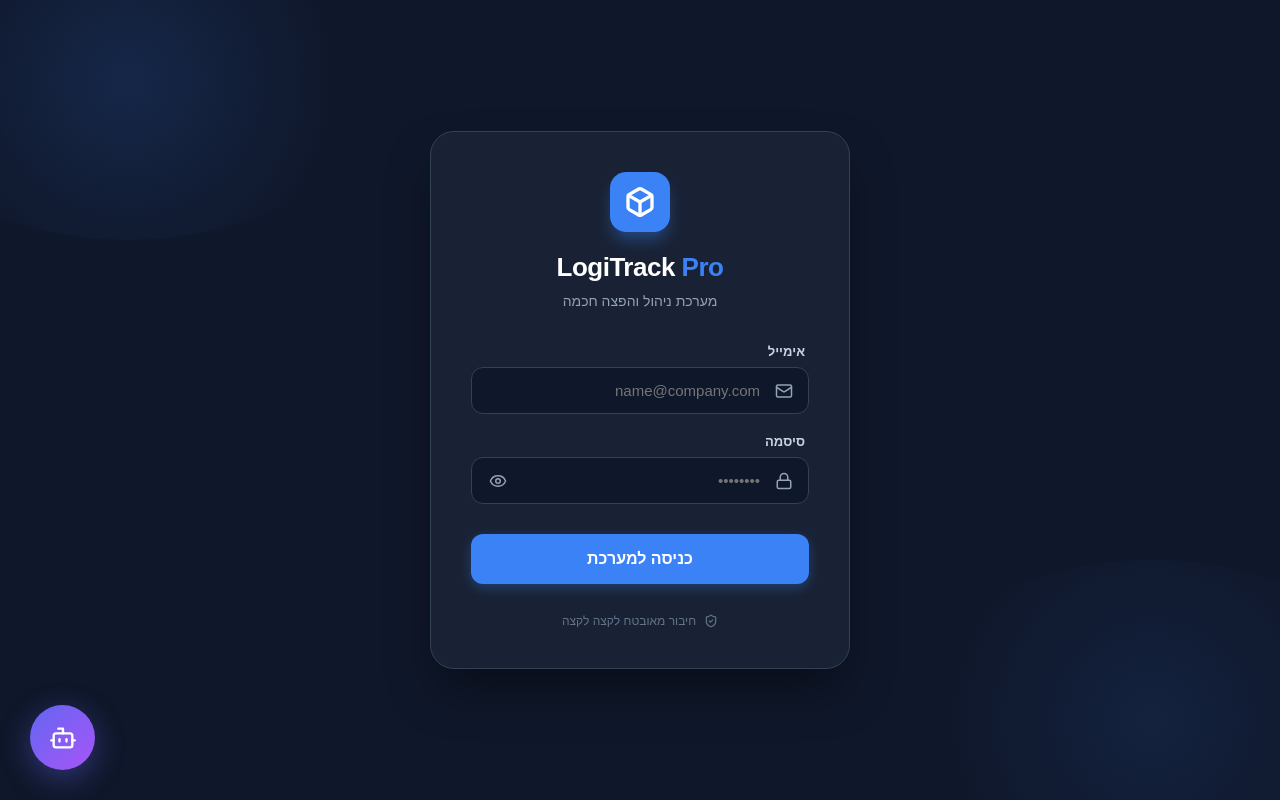
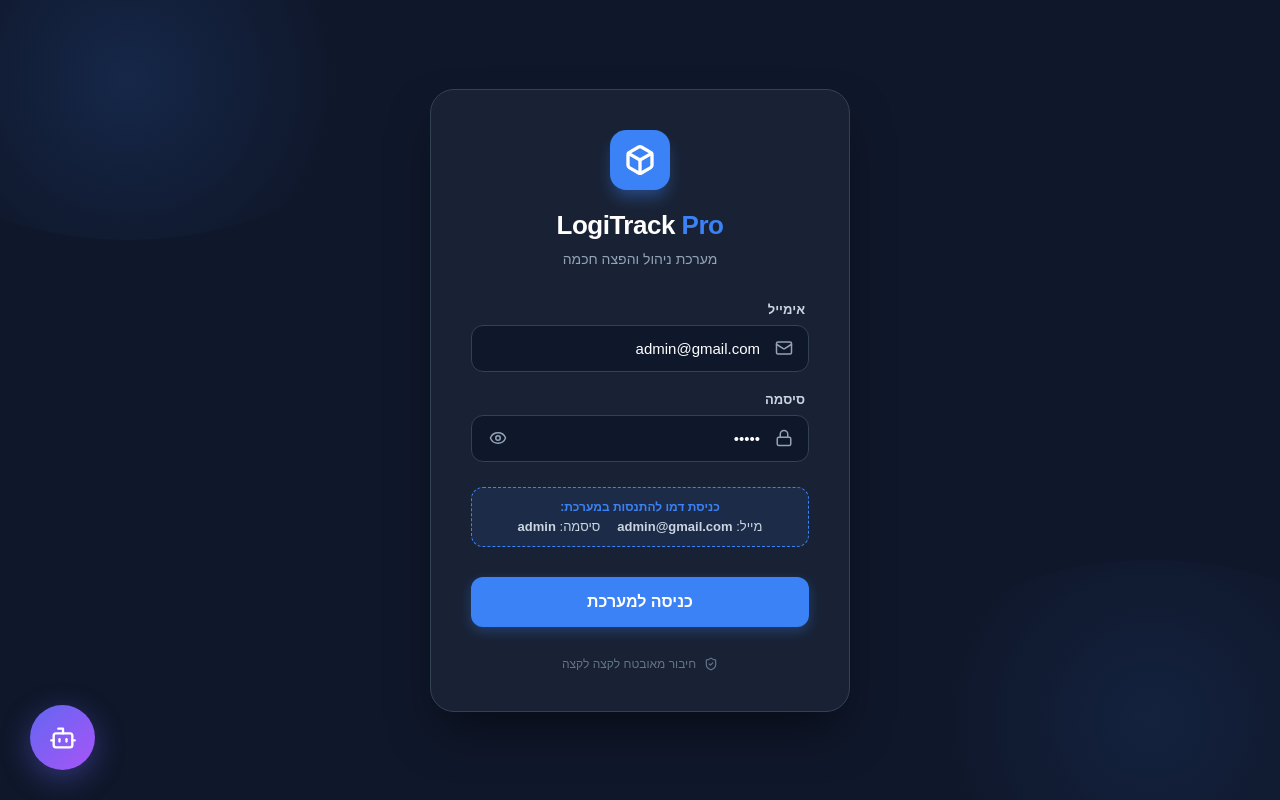
Before and after one commit to ofekda99/Smart-Delivery-Management-System, a React (Vite) app in the folder smart-delivery-frontend/: page / in a window 1280 px wide. Built offline with nearby package versions, Linux system fonts and the light colour scheme.

Commit message:
feat: Add demo credentials area to Login page

```diff
--- a/smart-delivery-frontend/src/App.jsx
+++ b/smart-delivery-frontend/src/App.jsx
@@ -89,8 +89,7 @@ import { BrowserRouter as Router, Routes, Route } from 'react-router-dom';
 import { Toaster } from 'react-hot-toast';
 
 // import customized components
-import Navbar from './Components/navbar';
-//import NavBar from "./components/NavBar";
+import NavBar from './Components/NavBar';
 import ProtectedRoute from './Components/ProtectedRoute';
 
 // import pages
@@ -119,21 +118,21 @@ function App() {
 
           <Route path="/deliveries" element={
             <ProtectedRoute allowedRole="Admin">
-              <Navbar />
+              <NavBar />
               <div style={styles.contentArea}><DeliveryDashboard /></div>
             </ProtectedRoute>
           } />
 
           <Route path="/map" element={
             <ProtectedRoute allowedRole="Admin">
-              <Navbar />
+              <NavBar />
               <div style={styles.contentArea}><MapDashboard /></div>
             </ProtectedRoute>
           } />
 
           <Route path="/courier" element={
             <ProtectedRoute allowedRole="Courier">
-              <Navbar />
+              <NavBar />
               <div style={styles.contentArea}><CourierDashboard /></div>
             </ProtectedRoute>
           } />
--- a/smart-delivery-frontend/src/Pages/Login.jsx
+++ b/smart-delivery-frontend/src/Pages/Login.jsx
@@ -8,8 +8,9 @@ import toast from 'react-hot-toast';
 const API_BASE = 'https://smart-delivery-management-system-t6lh.onrender.com/api';
 
 function Login() {
-  const [email, setEmail] = useState('');
-  const [password, setPassword] = useState('');
+  // ערכי דמו מוכנים מראש לנוחות המגייס
+  const [email, setEmail] = useState('admin@gmail.com');
+  const [password, setPassword] = useState('admin');
   const [showPassword, setShowPassword] = useState(false);
   const [loading, setLoading] = useState(false);
   const navigate = useNavigate();
@@ -44,7 +45,7 @@ function Login() {
 
   return (
     <div style={styles.container}>
-      {/* אלמנטים דקורטיביים ברקע (עיגולי אור) */}
+      {/* אלמנטים דקורטיביים ברקע */}
       <div style={styles.bgGlow1}></div>
       <div style={styles.bgGlow2}></div>
 
@@ -95,6 +96,15 @@ function Login() {
             </div>
           </div>
 
+          {/* תיבת פרטי דמו - מעוצבת ומתוקנת מבחינת שפה */}
+          <div style={styles.demoBox}>
+            <p style={styles.demoTitle}>כניסת דמו להתנסות במערכת:</p>
+            <div style={styles.demoDetails}>
+              <span>מייל: <b dir="ltr">admin@gmail.com</b></span>
+              <span style={{marginRight: '12px'}}>סיסמה: <b dir="ltr">admin</b></span>
+            </div>
+          </div>
+
           <button type="submit" disabled={loading} style={styles.submitBtn}>
             {loading ? <RefreshCw className="animate-spin" size={20} /> : 'כניסה למערכת'}
           </button>
@@ -111,16 +121,9 @@ function Login() {
 
 const styles = {
   container: {
-    height: '100vh',
-    width: '100vw',
-    display: 'flex',
-    justifyContent: 'center',
-    alignItems: 'center',
-    backgroundColor: '#0f172a', // background color with dark mode vibes
-    direction: 'rtl',
-    fontFamily: "'Heebo', sans-serif",
-    position: 'relative',
-    overflow: 'hidden'
+    height: '100vh', width: '100vw', display: 'flex', justifyContent: 'center', alignItems: 'center',
+    backgroundColor: '#0f172a', direction: 'rtl', fontFamily: "'Heebo', sans-serif",
+    position: 'relative', overflow: 'hidden'
   },
   bgGlow1: {
     position: 'absolute', top: '-10%', left: '-10%', width: '40%', height: '40%',
@@ -133,23 +136,14 @@ const styles = {
     borderRadius: '50%', zIndex: 0
   },
   card: {
-    width: '90%',
-    maxWidth: '420px',
-    backgroundColor: 'rgba(30, 41, 59, 0.7)', // Glassmorphism
-    backdropFilter: 'blur(12px)',
-    padding: '40px',
-    borderRadius: '24px',
-    border: '1px solid #334155',
-    boxShadow: '0 25px 50px -12px rgba(0, 0, 0, 0.5)',
-    zIndex: 1
+    width: '90%', maxWidth: '420px', backgroundColor: 'rgba(30, 41, 59, 0.7)',
+    backdropFilter: 'blur(12px)', padding: '40px', borderRadius: '24px',
+    border: '1px solid #334155', boxShadow: '0 25px 50px -12px rgba(0, 0, 0, 0.5)', zIndex: 1
   },
   header: { textAlign: 'center', marginBottom: '35px' },
   logoCircle: {
-    width: '60px', height: '60px',
-    backgroundColor: '#3b82f6',
-    borderRadius: '16px',
-    display: 'flex', alignItems: 'center', justifyContent: 'center',
-    margin: '0 auto 20px',
+    width: '60px', height: '60px', backgroundColor: '#3b82f6', borderRadius: '16px',
+    display: 'flex', alignItems: 'center', justifyContent: 'center', margin: '0 auto 20px',
     boxShadow: '0 10px 15px -3px rgba(59, 130, 246, 0.4)'
   },
   title: { fontSize: '26px', fontWeight: '900', color: '#fff', margin: '0 0 10px 0', letterSpacing: '-0.5px' },
@@ -160,31 +154,25 @@ const styles = {
   inputWrapper: { position: 'relative', display: 'flex', alignItems: 'center' },
   icon: { position: 'absolute', right: '16px' },
   input: {
-    width: '100%',
-    padding: '14px 48px 14px 16px',
-    borderRadius: '12px',
-    border: '1px solid #334155',
-    fontSize: '15px',
-    outline: 'none',
-    backgroundColor: '#0f172a',
-    color: '#fff',
-    transition: '0.2s focus',
+    width: '100%', padding: '14px 48px 14px 16px', borderRadius: '12px', border: '1px solid #334155',
+    fontSize: '15px', outline: 'none', backgroundColor: '#0f172a', color: '#fff',
+    transition: '0.2s focus', textAlign: 'right', direction: 'ltr'
   },
   eyeBtn: { position: 'absolute', left: '12px', background: 'none', border: 'none', cursor: 'pointer', display: 'flex' },
   submitBtn: {
-    width: '100%',
-    padding: '16px',
-    borderRadius: '12px',
-    border: 'none',
-    backgroundColor: '#3b82f6',
-    color: '#fff',
-    fontSize: '16px',
-    fontWeight: '800',
-    cursor: 'pointer',
-    transition: '0.2s',
-    display: 'flex', justifyContent: 'center', alignItems: 'center',
-    marginTop: '10px',
-    boxShadow: '0 4px 12px rgba(59, 130, 246, 0.3)'
+    width: '100%', padding: '16px', borderRadius: '12px', border: 'none',
+    backgroundColor: '#3b82f6', color: '#fff', fontSize: '16px', fontWeight: '800',
+    cursor: 'pointer', transition: '0.2s', display: 'flex', justifyContent: 'center',
+    alignItems: 'center', marginTop: '10px', boxShadow: '0 4px 12px rgba(59, 130, 246, 0.3)'
+  },
+  demoBox: {
+    backgroundColor: 'rgba(59, 130, 246, 0.1)', border: '1px dashed #3b82f6',
+    borderRadius: '12px', padding: '12px', marginTop: '5px', textAlign: 'center'
+  },
+  demoTitle: { fontSize: '12px', color: '#3b82f6', fontWeight: 'bold', margin: '0 0 5px 0' },
+  demoDetails: {
+    fontSize: '13px', color: '#cbd5e1', display: 'flex', justifyContent: 'center',
+    gap: '5px', unicodeBidi: 'plaintext'
   },
   footer: { marginTop: '30px', textAlign: 'center', display: 'flex', alignItems: 'center', justifyContent: 'center', gap: '8px' },
   footerText: { fontSize: '12px', color: '#64748b', margin: 0 }
```
